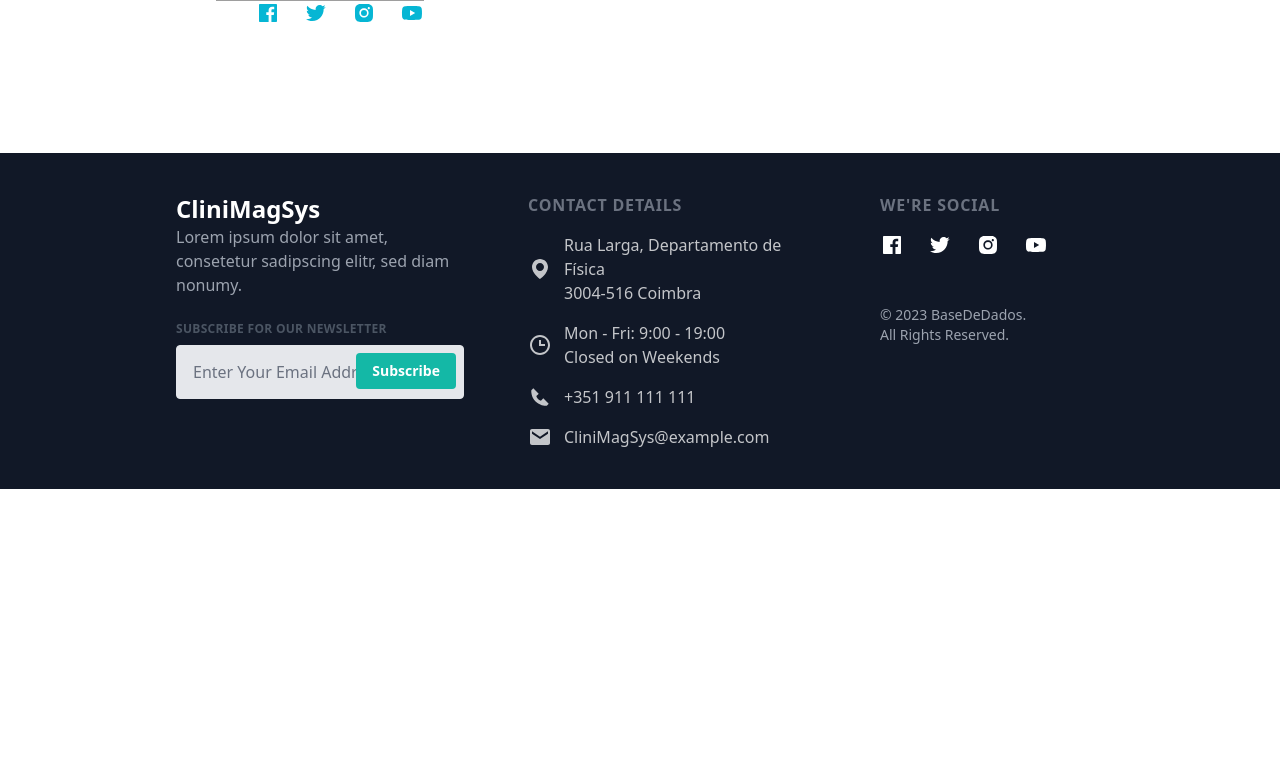
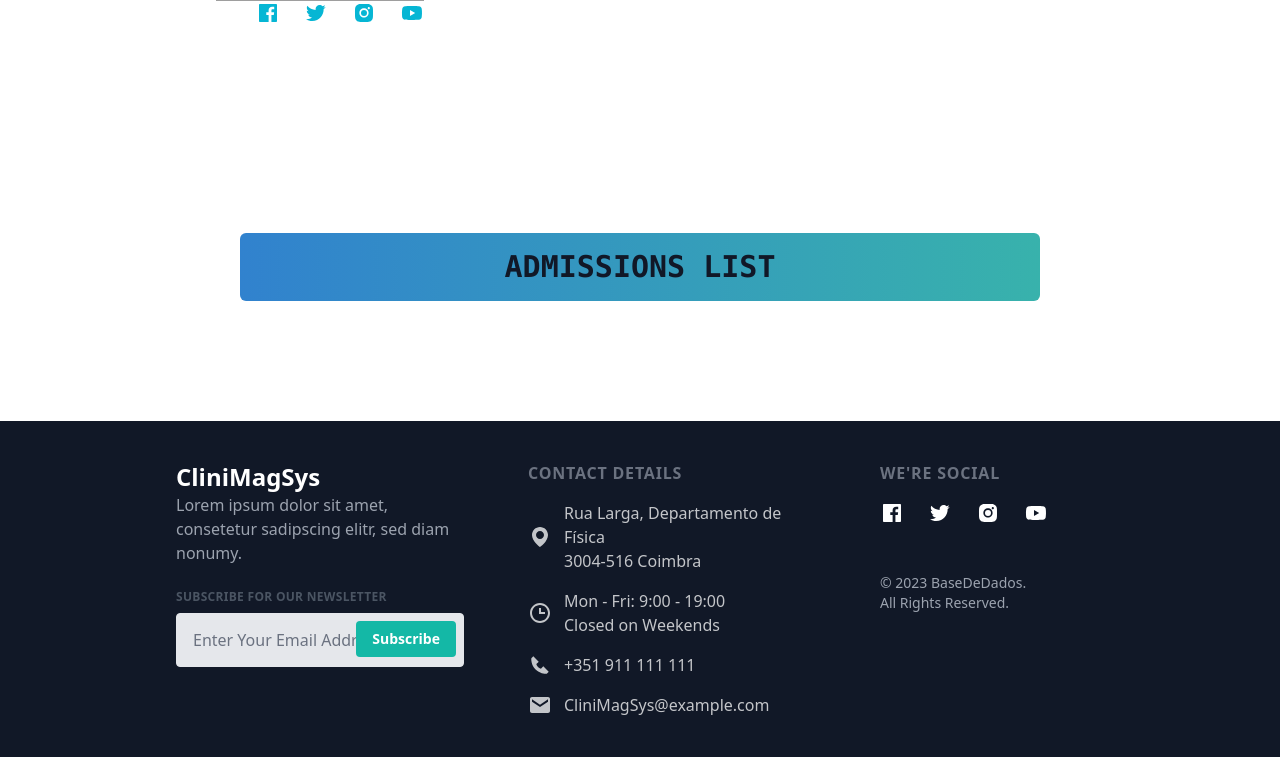
Before and after one commit to AzoreanBoy/hospitalMS, a Django app: page /physiciandetails/14937214 in a window 1280 px wide. Shown: the part 671-1428 px from the top of the page. Before the commit the page ends 1160 px from the top, so only its background shows below. Run offline with Django 4.2, Linux system fonts and the light colour scheme; data comes from the database, SQL or seed files in the repository; data that the repository does not hold is empty; style sheets or scripts are compiled from the project's sources; some libraries are stand-ins or nearby versions; grey boxes are pictures that could not be loaded.

Commit message:
Admissoes nos medicos

```diff
--- a/app/templates/app/physiciandetails.html
+++ b/app/templates/app/physiciandetails.html
@@ -156,4 +156,17 @@
         </div>
 
     </section>
+    <section class="relative bg-white px-4 sm:px-8 lg:px-16 xl:px-40 2xl:px-40 py-20 mx-20">
+        <div class="flex justify-center bg-blue-teal-gradient rounded-md p-4">
+            <p class="font-bold text-3xl font-mono uppercase">Admissions List</p>
+        </div>
+        <div class="grid gap-3 mt-10">
+            {% for admission in admissions %}
+                <div class="flex justify-center border-2 p-4 rounded-md hover:cursor-pointer"
+                     onclick="window.location='{% url 'admissionDetails' admission.id %}'">
+                    <p>{{ admission.adm_date }}</p>
+                </div>
+            {% endfor %}
+        </div>
+    </section>
 {% endblock %}
--- a/app/views.py
+++ b/app/views.py
@@ -134,8 +134,8 @@ def physicians(request):
 
 def physiciandetails(request, pk):
     physician = Physician.objects.get(id_card_number=pk)
-
-    return render(request, "app/physiciandetails.html", {"doctor": physician, }, )
+    admissions = physician.admissions.all()
+    return render(request, "app/physiciandetails.html", {"doctor": physician, "admissions": admissions }, )
 
 
 # PRESCRIÇÕES ----------------------------------------------------------------------------------------------------------
```
